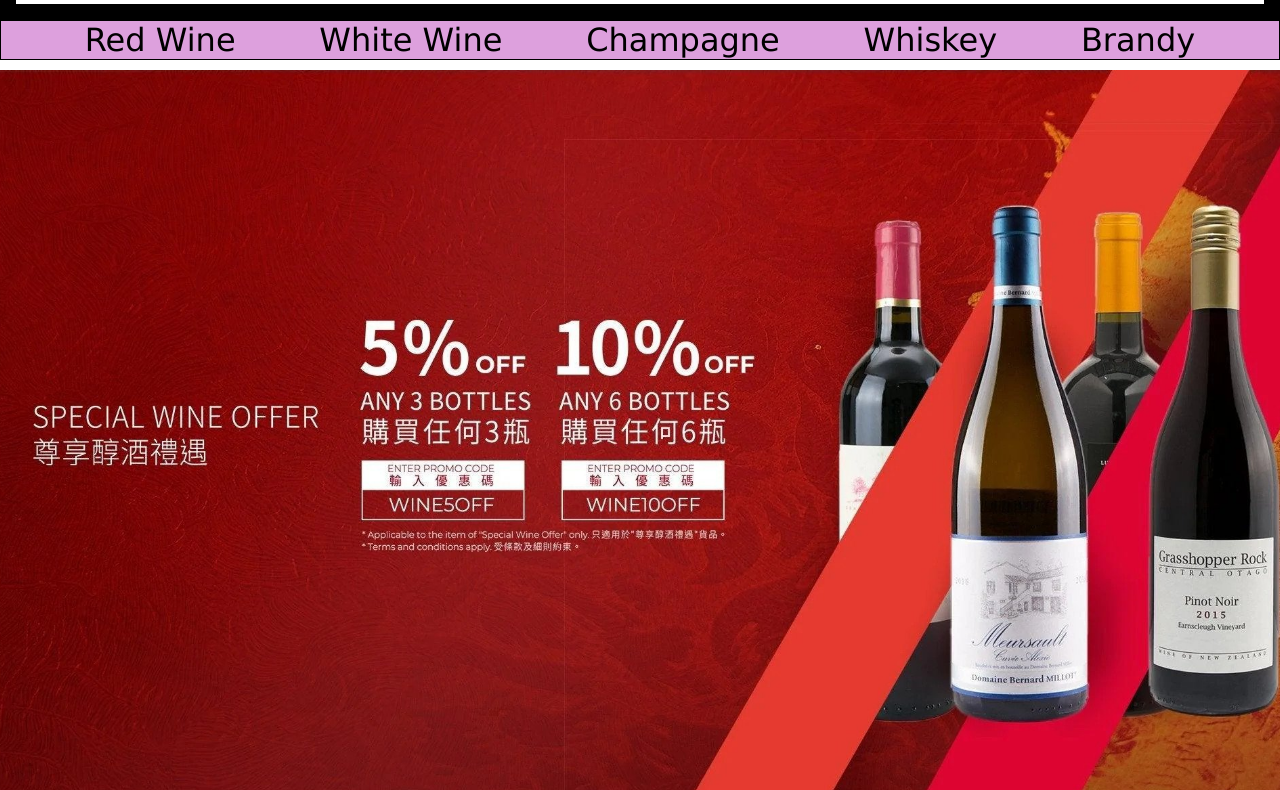
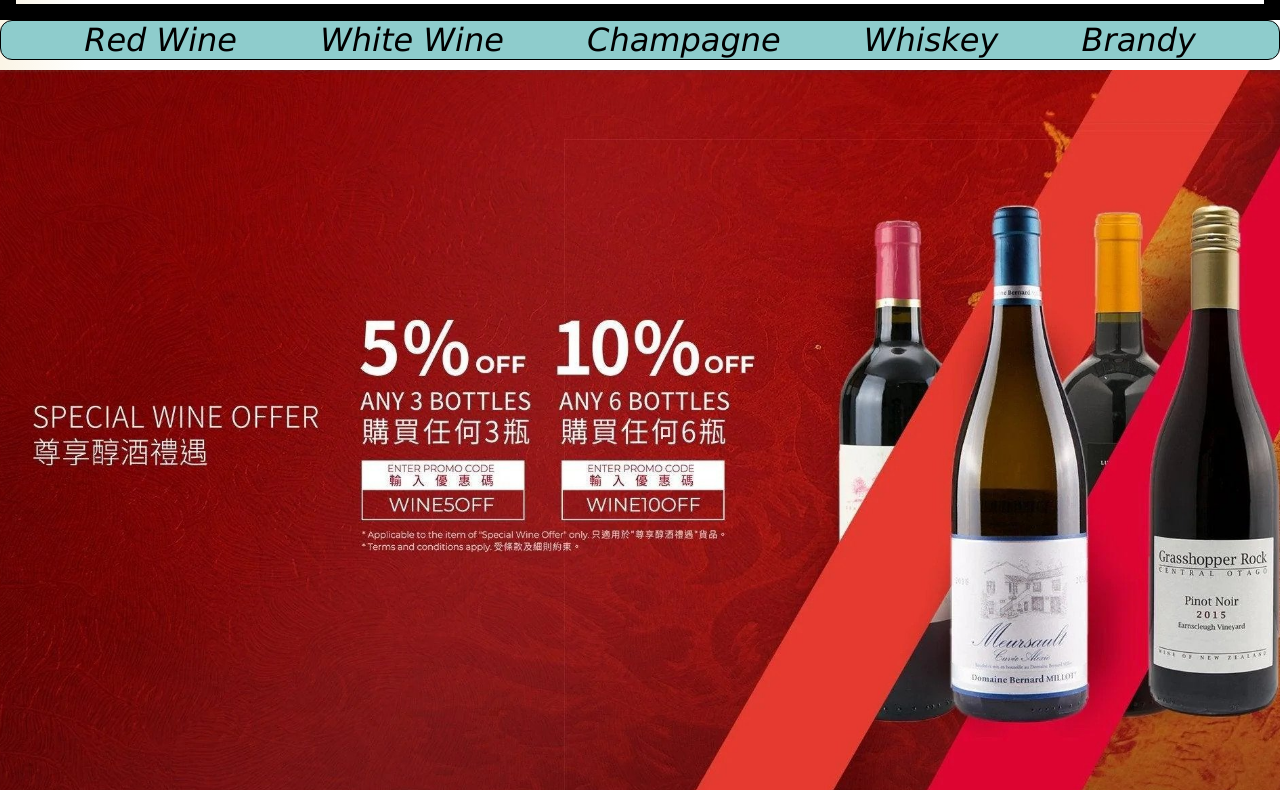
Before and after one commit to fung673/Second-project, a plain HTML site: page index.html in a window 1280 px wide. Shown: the part 162-952 px from the top of the page. Drawn offline with Linux system fonts and the light colour scheme.

Commit message:
animated bg

```diff
--- a/index.html
+++ b/index.html
@@ -19,11 +19,11 @@
 <div>
    <nav>
       <ul class="header2">
-   <li>Red Wine</li>
-   <li>White Wine</li>
-   <li>Champagne</li>
-   <li>Whiskey</li>
-   <li>Brandy</li>
+         <li class="alc">Red Wine</li>
+         <li class="alc">White Wine</li>
+         <li class="alc">Champagne</li>
+         <li class="alc">Whiskey</li>
+         <li class="alc">Brandy</li>
       </ul>
    </nav>
 </div>
--- a/style.css
+++ b/style.css
@@ -5,7 +5,18 @@
 
 body {
  font-family: 'Lucida Sans', 'Lucida Sans Regular', 'Lucida Grande', 'Lucida Sans Unicode', Geneva, Verdana, sans-serif;
+ background: linear-gradient(to right, #fff 20%, #fff 40%, #ECD08C 50%, #ECD08C 55%, #fff 70%, #fff 100%);
+ background-size: 200% auto;
+
+ animation: shine 3s linear infinite;
 }
+
+@keyframes shine {
+ to {
+  background-position: 200% center;
+ }
+}
+
 
 
 header {
@@ -29,14 +40,21 @@ ul li {
 }
 
 .header2 {
- margin-top: 0;
- background-color: plum;
+ margin-top: 0px;
+ background-color: #8ecccc;
  font-size: 2rem;
  display: flex;
  flex-direction: row;
  justify-content: space-evenly;
  border: 1px solid black;
+ border-radius: 12px;
 
+}
+
+.header2 .alc {
+ border-radius: 90px;
+
+ font-style: oblique;
 }
 
 .grid {
```
Lines whose indentation alone changed are shown as unchanged.
